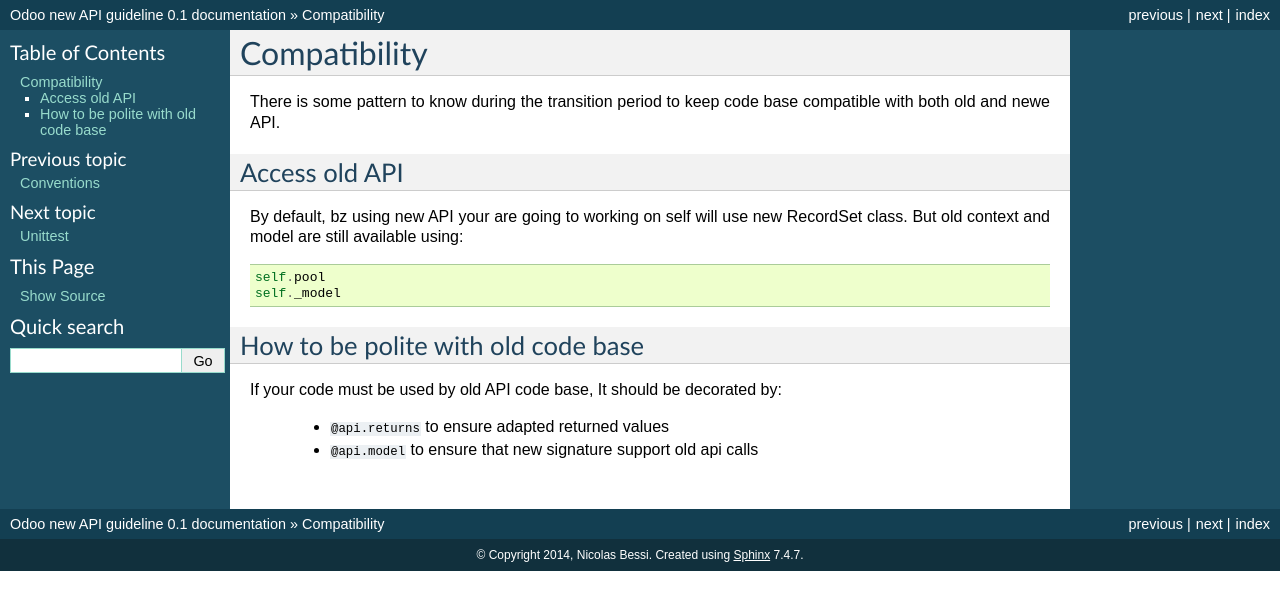
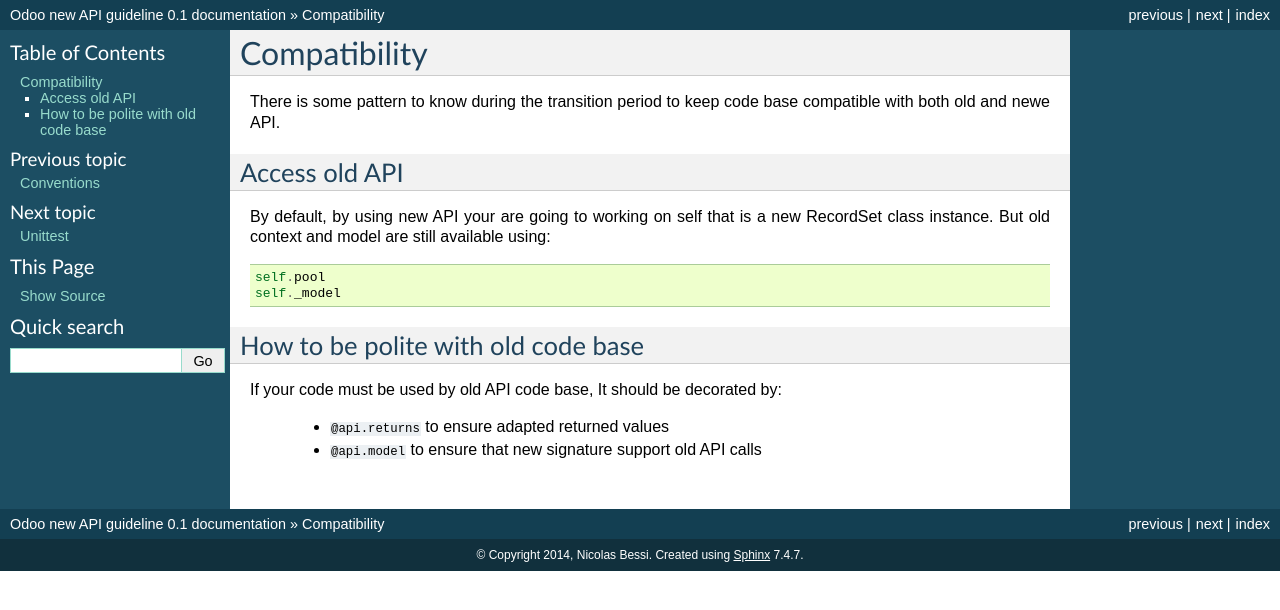
Before and after one commit to nbessi/odoo_new_api_guideline, a Sphinx documentation site: the page built from source/compatibility.rst, in a window 1280 px wide. Shown: the top 610 px of the page. Built offline with Sphinx 7.4.7, drawn with Linux system fonts in a browser that asks for light colours; formulas are drawn with MathJax 3.

Commit message:
Update compatibility.rst

```diff
--- a/source/compatibility.rst
+++ b/source/compatibility.rst
@@ -6,7 +6,7 @@
 Access old API
 --------------
 
-By default, bz using new API your are going to working on self will use new RecordSet class.
+By default, by using new API your are going to working on self  that is a new RecordSet class instance.
 But old context and model are still available using: ::
 
     self.pool
@@ -19,4 +19,4 @@
 It should be decorated by:
 
  * ``@api.returns`` to ensure adapted returned values
- * ``@api.model`` to ensure that new signature support old api calls
+ * ``@api.model`` to ensure that new signature support old API calls
```
